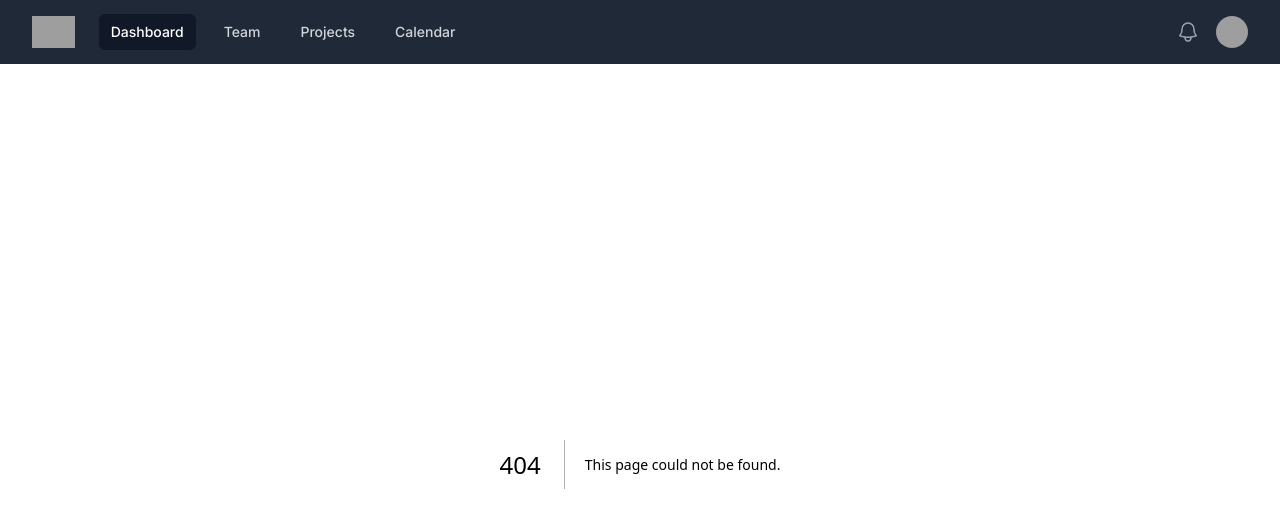
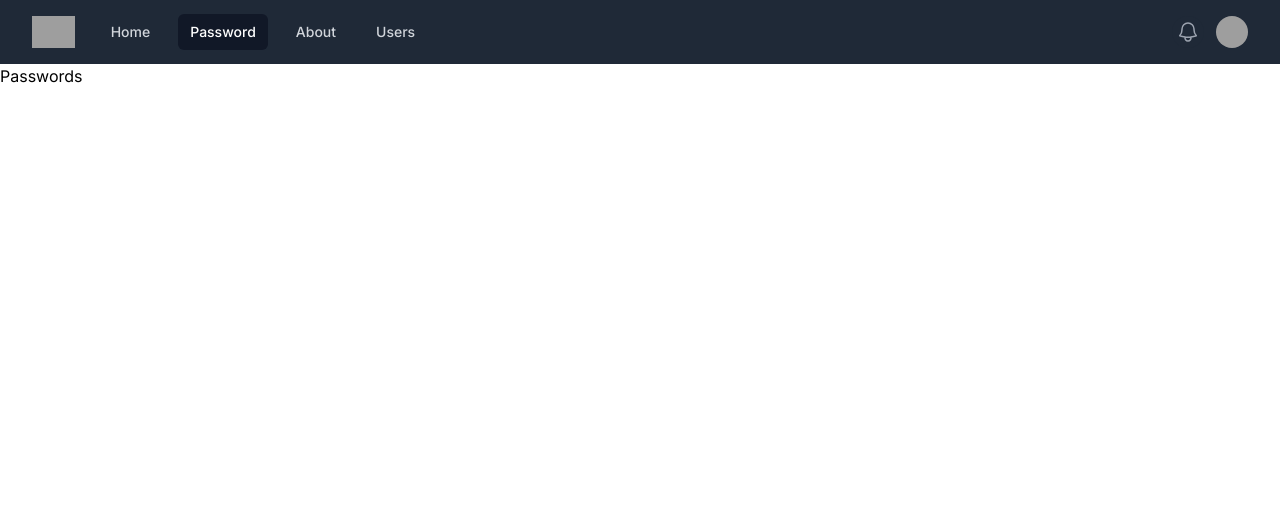
Before and after one commit to fvasquezl/nextjs-pwd, a Next.js app: page /passwords in a window 1280 px wide. Before the commit this address had no page. Shown: the top 528 px of the page. Built offline with nearby package versions, Linux system fonts and the light colour scheme; grey boxes are pictures that could not be loaded.

Commit message:
path modified

```diff
--- /dev/null
+++ b/app/about/page.tsx
@@ -0,0 +1,5 @@
+const About = () => {
+  return <div>About</div>;
+};
+
+export default About;
--- a/app/layout.tsx
+++ b/app/layout.tsx
@@ -1,7 +1,7 @@
 import './globals.css'
 import type { Metadata } from 'next'
 import { Inter } from 'next/font/google'
-import NavBar from "./components/NavBar";
+import NavBar from "@/components/NavBar";
 
 const inter = Inter({ subsets: ['latin'] })
 
--- /dev/null
+++ b/app/passwords/page.tsx
@@ -0,0 +1,5 @@
+const Passwords = () => {
+  return <div>Passwords</div>;
+};
+
+export default Passwords;
--- /dev/null
+++ b/app/users/page.tsx
@@ -0,0 +1,5 @@
+const Users = () => {
+  return <div>Users</div>;
+};
+
+export default Users;
--- a/app/components/NavBar.jsx
+++ b/components/NavBar.tsx
@@ -2,19 +2,23 @@
 import { Fragment } from "react";
 import { Disclosure, Menu, Transition } from "@headlessui/react";
 import { Bars3Icon, BellIcon, XMarkIcon } from "@heroicons/react/24/outline";
+import Link from "next/link";
+import { usePathname } from "next/navigation";
+import Image from "next/image";
 
 const navigation = [
-  { name: "Dashboard", href: "#", current: true },
-  { name: "Team", href: "#", current: false },
-  { name: "Projects", href: "#", current: false },
-  { name: "Calendar", href: "#", current: false },
+  { name: "Home", href: "/" },
+  { name: "Password", href: "/passwords" },
+  { name: "About", href: "/about" },
+  { name: "Users", href: "/users" },
 ];
 
-function classNames(...classes) {
+function classNames(...classes: string[]): string {
   return classes.filter(Boolean).join(" ");
 }
 
 export default function Example() {
+  const pathname = usePathname();
   return (
     <Disclosure as="nav" className="bg-gray-800">
       {({ open }) => (
@@ -35,28 +39,29 @@ export default function Example() {
               </div>
               <div className="flex flex-1 items-center justify-center sm:items-stretch sm:justify-start">
                 <div className="flex flex-shrink-0 items-center">
-                  <img
+                  <Image
                     className="h-8 w-auto"
                     src="https://tailwindui.com/img/logos/mark.svg?color=indigo&shade=500"
                     alt="Your Company"
+                    width={47}
+                    height={40}
                   />
                 </div>
                 <div className="hidden sm:ml-6 sm:block">
                   <div className="flex space-x-4">
                     {navigation.map((item) => (
-                      <a
+                      <Link
                         key={item.name}
                         href={item.href}
                         className={classNames(
-                          item.current
+                          pathname === item.href
                             ? "bg-gray-900 text-white"
                             : "text-gray-300 hover:bg-gray-700 hover:text-white",
                           "rounded-md px-3 py-2 text-sm font-medium"
                         )}
-                        aria-current={item.current ? "page" : undefined}
                       >
                         {item.name}
-                      </a>
+                      </Link>
                     ))}
                   </div>
                 </div>
@@ -77,10 +82,12 @@ export default function Example() {
                     <Menu.Button className="relative flex rounded-full bg-gray-800 text-sm focus:outline-none focus:ring-2 focus:ring-white focus:ring-offset-2 focus:ring-offset-gray-800">
                       <span className="absolute -inset-1.5" />
                       <span className="sr-only">Open user menu</span>
-                      <img
+                      <Image
                         className="h-8 w-8 rounded-full"
                         src="https://images.unsplash.com/photo-1472099645785-5658abf4ff4e?ixlib=rb-1.2.1&ixid=eyJhcHBfaWQiOjEyMDd9&auto=format&fit=facearea&facepad=2&w=256&h=256&q=80"
                         alt=""
+                        width={40}
+                        height={40}
                       />
                     </Menu.Button>
                   </div>
@@ -148,12 +155,11 @@ export default function Example() {
                   as="a"
                   href={item.href}
                   className={classNames(
-                    item.current
+                    pathname === item.href
                       ? "bg-gray-900 text-white"
                       : "text-gray-300 hover:bg-gray-700 hover:text-white",
                     "block rounded-md px-3 py-2 text-base font-medium"
                   )}
-                  aria-current={item.current ? "page" : undefined}
                 >
                   {item.name}
                 </Disclosure.Button>
--- a/next.config.js
+++ b/next.config.js
@@ -1,7 +1,19 @@
 /** @type {import('next').NextConfig} */
 const nextConfig = {
   images: {
-    formats: ["image/avif", "image/webp"],
+    dangerouslyAllowSVG: true,
+    remotePatterns: [
+      {
+        protocol: "https",
+        hostname: "tailwindui.com",
+        port: "",
+      },
+      {
+        protocol: "https",
+        hostname: "images.unsplash.com",
+        port: "",
+      },
+    ],
   },
 };
 
```
